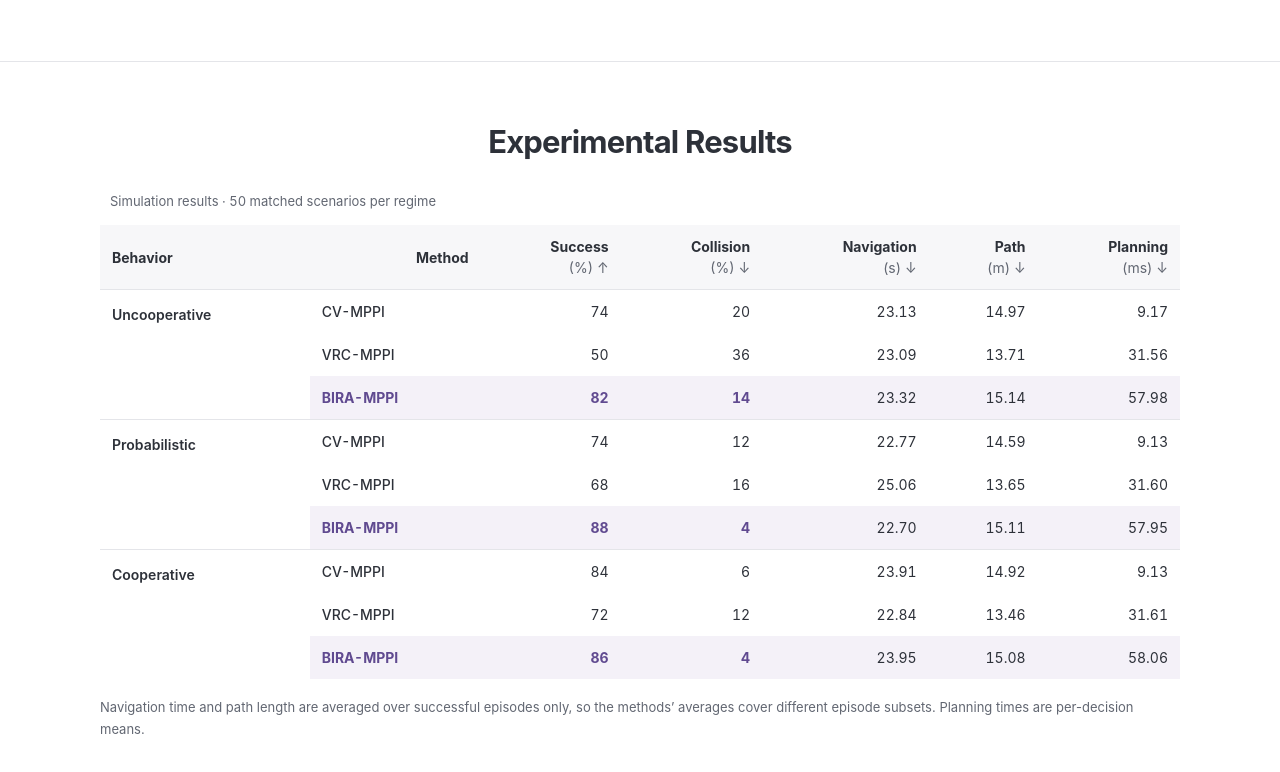
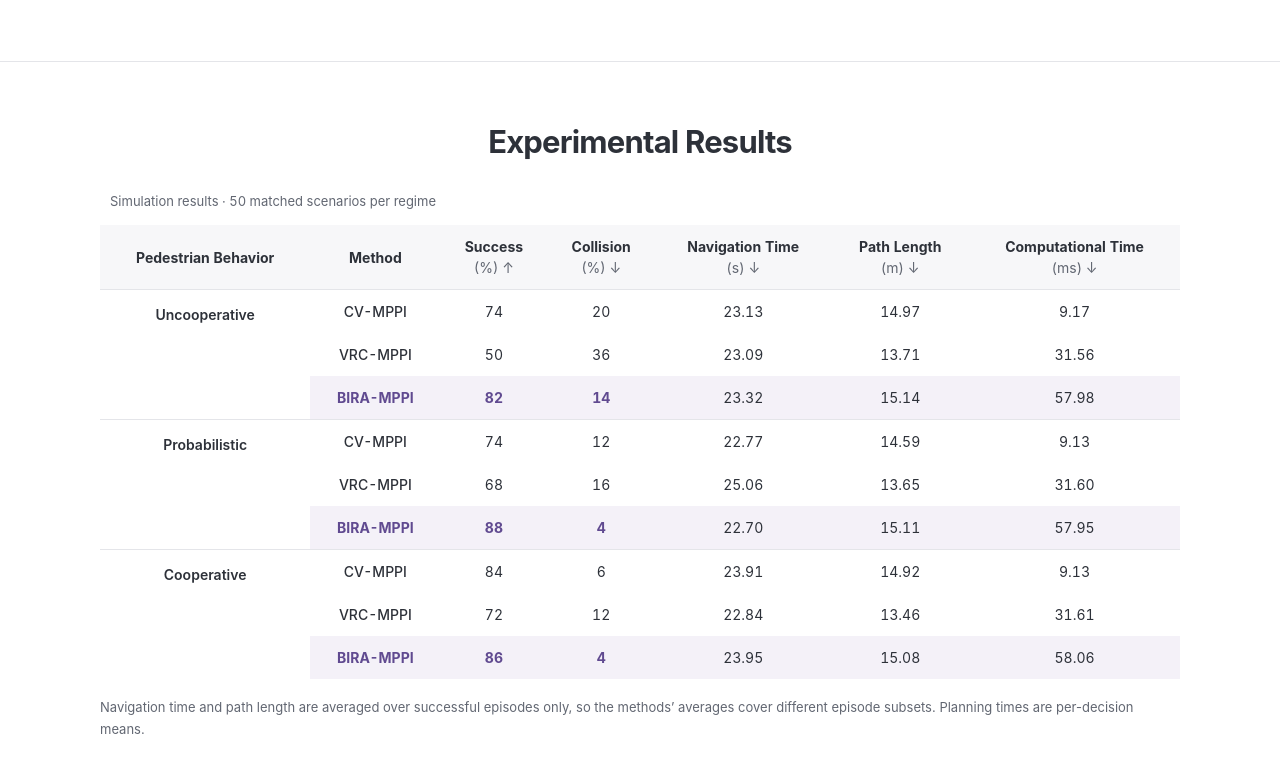
Before and after one commit to bira-mppi/bira-mppi.github.io, a plain HTML site: page index.html in a window 1280 px wide. Shown: the part 2499-3271 px from the top of the page. Drawn offline with Linux system fonts and the light colour scheme.

Commit message:
Adjust table headers, and remove unused images

```diff
--- a/index.html
+++ b/index.html
@@ -30,7 +30,7 @@
       <h1 class="publication-title"><span class="project-name">BIRA-MPPI:</span> Belief-Informed<br class="desktop-break"> Responsiveness-Aware Planning for<br class="desktop-break"> Robot Navigation in Dynamic Crowds</h1>
       <!-- Add verified authors, affiliations, and publication links when available. -->
       <nav class="resource-links" aria-label="Project resources">
-        <a class="resource-button" data-resource="paper" href="static/pdfs/paper.pdf" target="_blank" rel="noopener"><svg viewBox="0 0 24 24" aria-hidden="true"><path d="M14 3H5v18h14V8Z M14 3v5h5 M8 12h8 M8 16h6"/></svg>Paper</a>
+        <a class="resource-button" data-resource="paper" href="static/pdfs/bira-mppi_paper.pdf" target="_blank" rel="noopener"><svg viewBox="0 0 24 24" aria-hidden="true"><path d="M14 3H5v18h14V8Z M14 3v5h5 M8 12h8 M8 16h6"/></svg>Paper</a>
         <a class="resource-button is-pending" data-resource="github" role="link" aria-disabled="true" title="Repository link coming soon"><svg viewBox="0 0 24 24" aria-hidden="true"><path d="M9 19c-4.3 1.3-4.3-2.2-6-2.7M15 22v-3.5c0-1 .1-1.4-.5-2 3.3-.4 6.8-1.6 6.8-7.3a5.7 5.7 0 0 0-1.5-4c.2-.4.7-1.9-.2-3.9 0 0-1.2-.4-4 1.5a14 14 0 0 0-7.2 0c-2.8-1.9-4-1.5-4-1.5-.9 2-.4 3.5-.2 3.9a5.7 5.7 0 0 0-1.5 4c0 5.7 3.5 6.9 6.8 7.3-.6.6-.5 1.2-.5 2V22"/></svg>GitHub</a>
         <a class="resource-button is-pending" data-resource="arxiv" role="link" aria-disabled="true" title="arXiv link coming soon"><svg viewBox="0 0 24 24" aria-hidden="true"><path d="m6 3 12 18M18 3 6 21M5 3h3M16 21h3"/></svg>arXiv</a>
       </nav>
@@ -75,7 +75,7 @@
           <div class="table-scroll" role="region" aria-label="Full simulation results; scroll horizontally on small screens" tabindex="0">
             <table>
               <caption>Simulation results · 50 matched scenarios per regime</caption>
-              <thead><tr><th scope="col">Behavior</th><th scope="col">Method</th><th scope="col">Success<br><span>(%) ↑</span></th><th scope="col">Collision<br><span>(%) ↓</span></th><th scope="col">Navigation<br><span>(s) ↓</span></th><th scope="col">Path<br><span>(m) ↓</span></th><th scope="col">Planning<br><span>(ms) ↓</span></th></tr></thead>
+              <thead><tr><th scope="col">Pedestrian Behavior</th><th scope="col">Method</th><th scope="col">Success<br><span>(%) ↑</span></th><th scope="col">Collision<br><span>(%) ↓</span></th><th scope="col">Navigation Time<br><span>(s) ↓</span></th><th scope="col">Path Length<br><span>(m) ↓</span></th><th scope="col">Computational Time<br><span>(ms) ↓</span></th></tr></thead>
               <tbody>
                 <tr><th scope="rowgroup" rowspan="3">Uncooperative</th><th scope="row">CV-MPPI</th><td>74</td><td>20</td><td>23.13</td><td>14.97</td><td>9.17</td></tr>
                 <tr><th scope="row">VRC-MPPI</th><td>50</td><td>36</td><td>23.09</td><td>13.71</td><td>31.56</td></tr>
--- a/static/css/index.css
+++ b/static/css/index.css
@@ -291,11 +291,7 @@ caption {
 
 th,td {
   padding:11px 12px;
-  text-align:right;
-}
-
-th:first-child,th[scope="row"] {
-  text-align:left;
+  text-align:center;
 }
 
 thead {
```
Also changed, not shown: static/images/framework.png (deleted), 3 other files.
